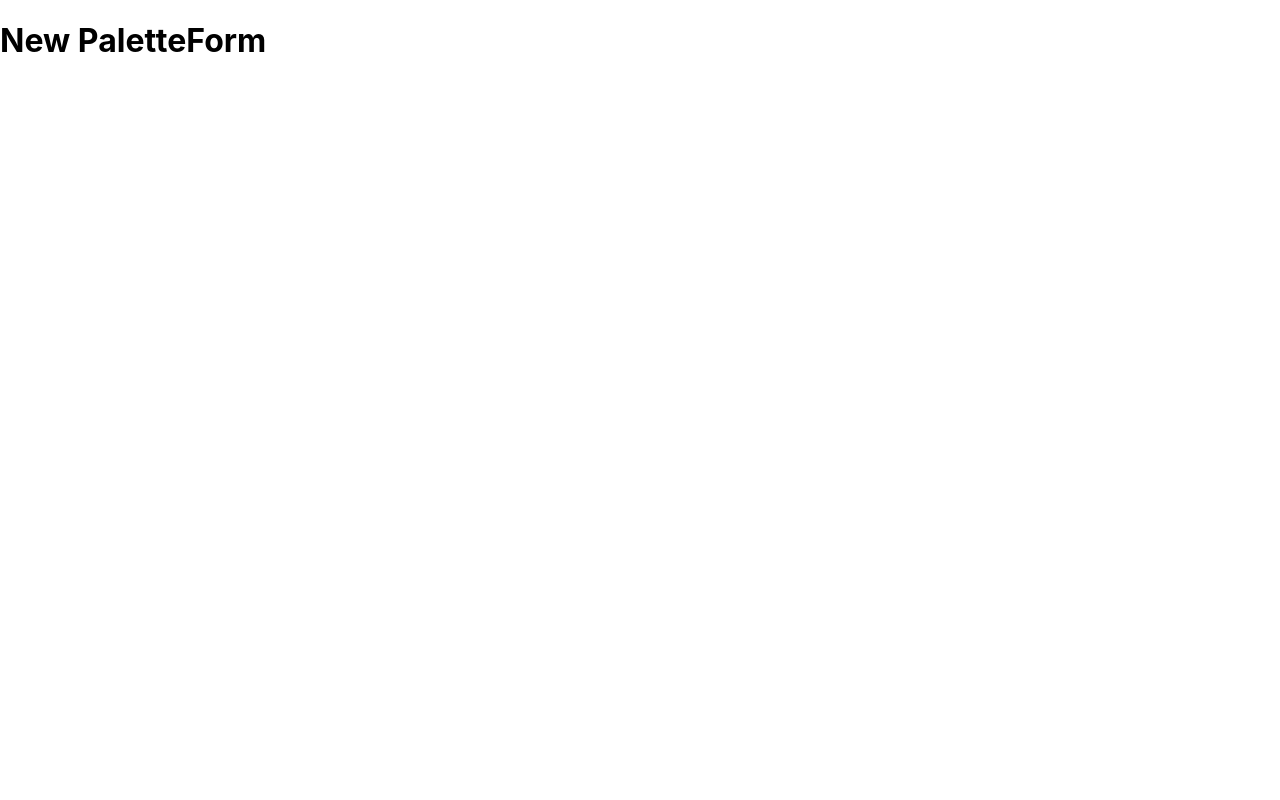
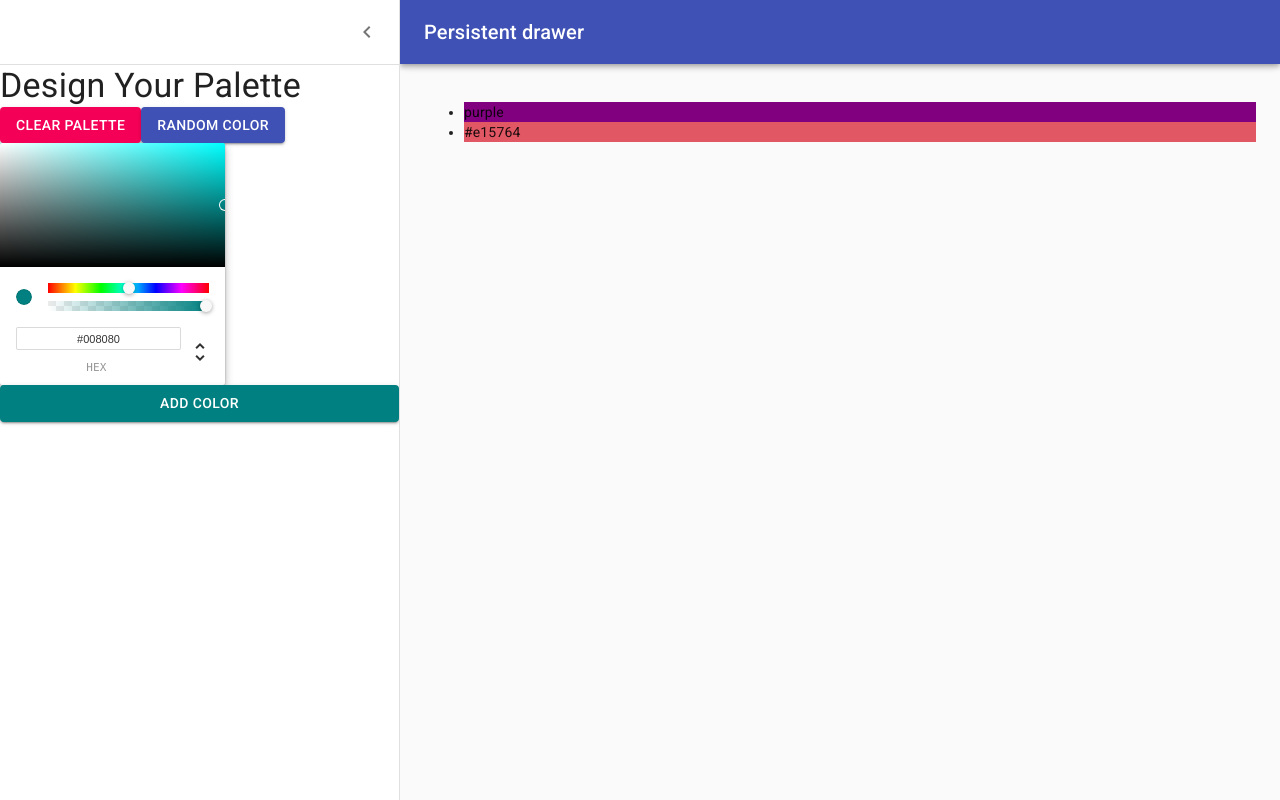
Before and after one commit to russstorms/React-Colors, a React (Create React App) app: page /palette/new in a window 1280 px wide. Built offline with nearby package versions, Linux system fonts and the light colour scheme.

Commit message:
connect color picker to button

```diff
--- a/package.json
+++ b/package.json
@@ -12,6 +12,7 @@
     "chroma-js": "^2.1.0",
     "rc-slider": "^8.7.1",
     "react": "^16.12.0",
+    "react-color": "^2.17.3",
     "react-copy-to-clipboard": "^5.0.2",
     "react-dom": "^16.12.0",
     "react-router-dom": "^5.1.2",
--- a/src/NewPaletteForm.js
+++ b/src/NewPaletteForm.js
@@ -1,13 +1,183 @@
-import React, { Component } from 'react';
+import React, { Component } from "react";
+import classNames from "classnames";
+import { withStyles } from "@material-ui/core/styles";
+import Drawer from "@material-ui/core/Drawer";
+import CssBaseline from "@material-ui/core/CssBaseline";
+import AppBar from "@material-ui/core/AppBar";
+import Toolbar from "@material-ui/core/Toolbar";
+import Typography from "@material-ui/core/Typography";
+import Divider from "@material-ui/core/Divider";
+import IconButton from "@material-ui/core/IconButton";
+import MenuIcon from "@material-ui/icons/Menu";
+import ChevronLeftIcon from "@material-ui/icons/ChevronLeft";
+import Button from "@material-ui/core/Button";
+import { ChromePicker } from "react-color";
+
+const drawerWidth = 400;
+
+const styles = theme => ({
+  root: {
+    display: "flex"
+  },
+  appBar: {
+    transition: theme.transitions.create(["margin", "width"], {
+      easing: theme.transitions.easing.sharp,
+      duration: theme.transitions.duration.leavingScreen
+    })
+  },
+  appBarShift: {
+    width: `calc(100% - ${drawerWidth}px)`,
+    marginLeft: drawerWidth,
+    transition: theme.transitions.create(["margin", "width"], {
+      easing: theme.transitions.easing.easeOut,
+      duration: theme.transitions.duration.enteringScreen
+    })
+  },
+  menuButton: {
+    marginLeft: 12,
+    marginRight: 20
+  },
+  hide: {
+    display: "none"
+  },
+  drawer: {
+    width: drawerWidth,
+    flexShrink: 0
+  },
+  drawerPaper: {
+    width: drawerWidth
+  },
+  drawerHeader: {
+    display: "flex",
+    alignItems: "center",
+    padding: "0 8px",
+    ...theme.mixins.toolbar,
+    justifyContent: "flex-end"
+  },
+  content: {
+    flexGrow: 1,
+    padding: theme.spacing(3),
+    transition: theme.transitions.create("margin", {
+      easing: theme.transitions.easing.sharp,
+      duration: theme.transitions.duration.leavingScreen
+    }),
+    marginLeft: -drawerWidth
+  },
+  contentShift: {
+    transition: theme.transitions.create("margin", {
+      easing: theme.transitions.easing.easeOut,
+      duration: theme.transitions.duration.enteringScreen
+    }),
+    marginLeft: 0
+  }
+});
 
 class NewPaletteForm extends Component {
+  constructor(props) {
+    super(props);
+    this.state = {
+      open: true,
+      currentColor: "teal",
+      colors: ["purple", "#e15764"]
+    };
+    this.updateCurrentColor = this.updateCurrentColor.bind(this);
+    this.addNewColor = this.addNewColor.bind(this);
+  }
+
+  handleDrawerOpen = () => {
+    this.setState({ open: true });
+  };
+
+  handleDrawerClose = () => {
+    this.setState({ open: false });
+  };
+
+  updateCurrentColor(newColor) {
+    this.setState({ currentColor: newColor.hex });
+  }
+
+  addNewColor() {
+    this.setState({ colors: [...this.state.colors, this.state.currentColor] });
+  }
+
   render() {
+    const { classes } = this.props;
+    const { open } = this.state;
+
     return (
-      <div>
-        <h1>New PaletteForm</h1>
+      <div className={classes.root}>
+        <CssBaseline />
+        <AppBar
+          position='fixed'
+          className={classNames(classes.appBar, {
+            [classes.appBarShift]: open
+          })}
+        >
+          <Toolbar disableGutters={!open}>
+            <IconButton
+              color='inherit'
+              aria-label='Open drawer'
+              onClick={this.handleDrawerOpen}
+              className={classNames(classes.menuButton, open && classes.hide)}
+            >
+              <MenuIcon />
+            </IconButton>
+            <Typography variant='h6' color='inherit' noWrap>
+              Persistent drawer
+            </Typography>
+          </Toolbar>
+        </AppBar>
+        <Drawer
+          className={classes.drawer}
+          variant='persistent'
+          anchor='left'
+          open={open}
+          classes={{
+            paper: classes.drawerPaper
+          }}
+        >
+          <div className={classes.drawerHeader}>
+            <IconButton onClick={this.handleDrawerClose}>
+              <ChevronLeftIcon />
+            </IconButton>
+          </div>
+          <Divider />
+          <Typography variant='h4'>Design Your Palette</Typography>
+          <div>
+            <Button variant='contained' color='secondary'>
+              Clear Palette
+            </Button>
+            <Button variant='contained' color='primary'>
+              Random Color
+            </Button>
+          </div>
+          <ChromePicker
+            color={this.state.currentColor}
+            onChangeComplete={this.updateCurrentColor}
+          />
+          <Button
+            variant='contained'
+            color='primary'
+            style={{ backgroundColor: this.state.currentColor }}
+            onClick={this.addNewColor}
+          >
+            Add Color
+          </Button>
+        </Drawer>
+        <main
+          className={classNames(classes.content, {
+            [classes.contentShift]: open
+          })}
+        >
+          <div className={classes.drawerHeader} />
+          <ul>
+            {this.state.colors.map(color => (
+              <li style={{ backgroundColor: color }}>{color}</li>
+            ))}
+          </ul>
+        </main>
       </div>
-    )
+    );
   }
 }
-
-export default NewPaletteForm;
+export default withStyles(styles, { withTheme: true })(NewPaletteForm);
```
Also changed, not shown: 1 other file (tests, documents, lock files or other folders).
